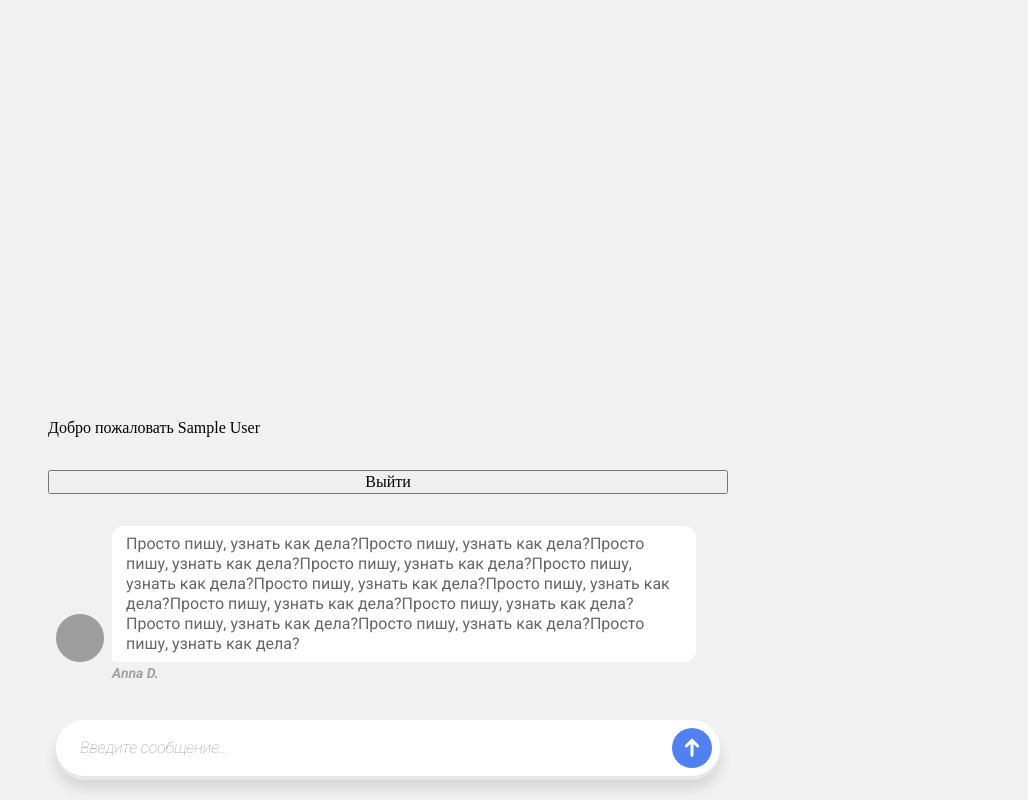
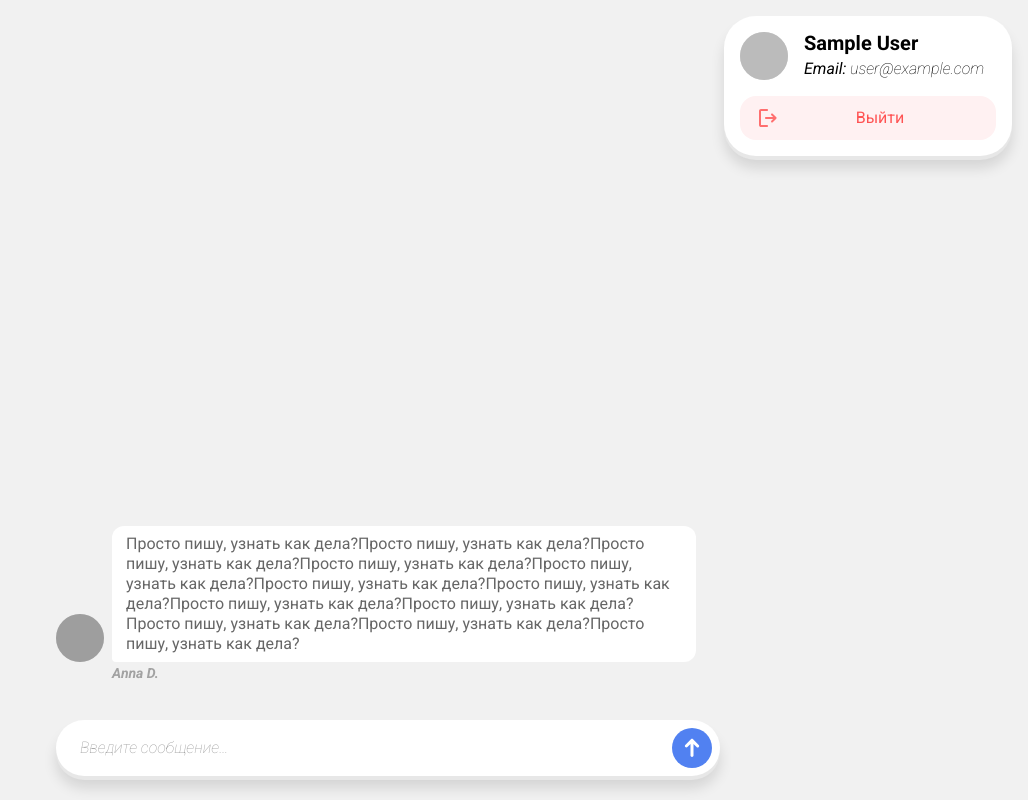
Before and after one commit to hellorustam/easy-chat, a Vue app: page /chat in a window 1280 px wide. Shown: the whole page, without its empty margins (252-1280 px from the left). Built offline with nearby package versions, Linux system fonts and the light colour scheme; no server answers; sample sign-in values are in the browser's storage; grey boxes are pictures that could not be loaded.

Commit message:
feat: added Profile Component, create 3 files and update 2 files

```diff
--- /dev/null
+++ b/src/components/Profile.vue
@@ -0,0 +1,44 @@
+<script setup lang="ts">
+import { getAuth, signOut } from 'firebase/auth'
+import logOutIcon from '../assets/logout.svg'
+import router from '../router/router'
+import { useUserStore } from '../store/user.ts'
+
+// const isLoggedIn = ref(false)
+
+const { user } = useUserStore()
+
+const handleSignOut = async () => {
+	const auth = getAuth()
+	try {
+		await signOut(auth)
+		console.log('User signed out successfully')
+		router.push('/')
+	} catch (error) {
+		console.error('Error signing out:', error)
+	}
+}
+</script>
+
+<template>
+	<div class="profile-wrapper">
+		<div class="profile-data">
+			<div class="profile-avatar">
+				<img
+					:src="user.photoURL !== null ? user.photoURL : undefined"
+					:alt="user.displayName !== null ? user.displayName : undefined"
+					v-if="user"
+				/>
+			</div>
+			<div class="profile-info">
+				<h1 class="profile-name" v-if="user">{{ user.displayName }}</h1>
+				<p class="profile-email" v-if="user"><b>Email:</b> {{ user.email }}</p>
+			</div>
+		</div>
+		<button class="profile-sign-out-button" @click="handleSignOut" v-if="user">
+			<slot></slot>
+			<img :src="logOutIcon" alt="Google Sign In" />
+			<div>Выйти</div>
+		</button>
+	</div>
+</template>
--- a/src/pages/ChatPage.vue
+++ b/src/pages/ChatPage.vue
@@ -2,11 +2,9 @@
 import { getAuth, onAuthStateChanged, signOut } from 'firebase/auth'
 import { onMounted, ref } from 'vue'
 import BubbleItem from '../components/BubbleItem.vue'
+import Profile from '../components/Profile.vue'
 import TextField from '../components/TextField.vue'
 import router from '../router/router'
-import { useUserStore } from '../store/user.ts'
-
-const { user } = useUserStore()
 
 const isLoggedIn = ref(false)
 
@@ -40,8 +38,7 @@ const handleSignOut = async () => {
 
 <template>
 	<div class="chat-wrapper">
-		<div v-if="user">Добро пожаловать {{ user.displayName }}</div>
-		<button @click="handleSignOut" v-if="isLoggedIn">Выйти</button>
+		<Profile v-if="isLoggedIn" />
 		<BubbleItem />
 		<TextField />
 	</div>
--- /dev/null
+++ b/src/styles/_components/_profile.scss
@@ -0,0 +1,83 @@
+.profile {
+	&-wrapper {
+		position: absolute;
+		top: 16px;
+		right: 16px;
+		font-family: 'Roboto', sans-serif;
+		min-width: 256px;
+		background-color: white;
+		display: flex;
+		flex-direction: column;
+		gap: 16px;
+		padding: 16px;
+		border-radius: 32px;
+		box-shadow: 0px 4px 0px rgba(231, 231, 231, 1),
+			0px 12px 14px rgba(0, 0, 0, 0.12);
+	}
+
+	&-data {
+		display: flex;
+		flex-direction: row;
+		gap: 16px;
+	}
+
+	&-avatar {
+		min-width: 48px;
+		height: 48px;
+		background-color: #d9d9d9;
+		border-radius: 50%;
+
+		img {
+			max-width: 48px;
+			height: 100%;
+			border-radius: 50%;
+			object-fit: cover;
+		}
+	}
+
+	&-info {
+		display: flex;
+		flex-direction: column;
+		gap: 4px;
+	}
+
+	&-name {
+		font-size: 20px;
+		font-weight: 700;
+		width: 100%;
+		margin: 0;
+	}
+	&-email {
+		font-size: 16px;
+		line-height: 20px;
+		font-weight: 100;
+		font-style: italic;
+		width: 100%;
+		margin: 0;
+	}
+
+	&-sign-out-button {
+		background-color: #fff1f2;
+		color: #ff5353;
+		border: none;
+		border-radius: 16px;
+		padding: 10px 16px;
+		font-size: 16px;
+		font-weight: 400;
+
+		text-decoration: none;
+		cursor: pointer;
+		width: 100%;
+		display: flex;
+		// justify-content: center;
+		align-items: center;
+
+		&:hover {
+			background-color: #ffe6e8;
+		}
+
+		div {
+			width: 100%;
+		}
+	}
+}
--- a/src/styles/index.scss
+++ b/src/styles/index.scss
@@ -4,3 +4,4 @@
 @use './_pages/chat.scss';
 @use './_components/bubble.scss';
 @use './_components/text-field.scss';
+@use './_components/profile.scss';
```
Also changed, not shown: src/assets/logout.svg (added).
